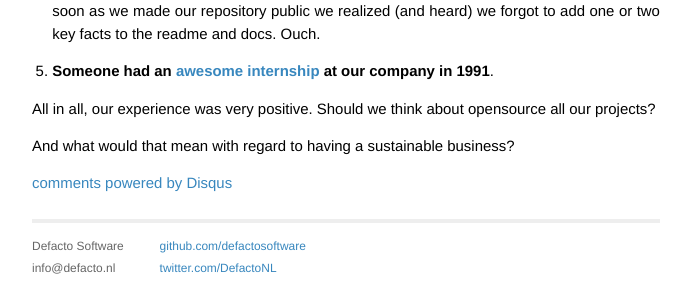
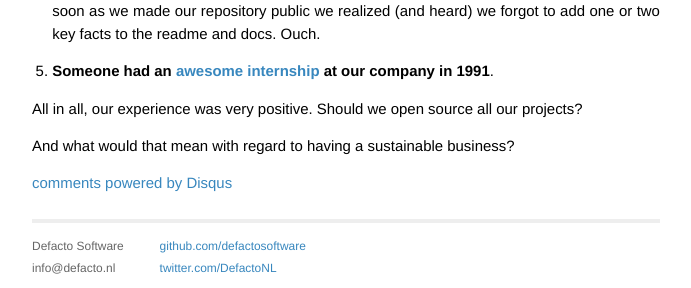
Before and after one commit to DefactoSoftware/devblog, a Jekyll site: the page built from _posts/2014-08-11-what-we-learned-from-opensourcing-our-pet-project.markdown, in a window 1280 px wide. Shown: the part 1490-1778 px from the top of the page, without its empty margins (294-985 px from the left). Built offline with Jekyll 4.4.1, drawn with Linux system fonts in a browser that asks for light colours; Markdown is read by kramdown in place of the engine named in the settings; comment, search, counter and statistics services are not loaded.

Commit message:
Update 2014-08-11-what-we-learned-from-opensourcing-our-pet-project.markdown

```diff
--- a/_posts/2014-08-11-what-we-learned-from-opensourcing-our-pet-project.markdown
+++ b/_posts/2014-08-11-what-we-learned-from-opensourcing-our-pet-project.markdown
@@ -34,6 +34,6 @@ After using Hours internally for a while, we decided it would be cool to clean i
 
 5. __Someone had an [awesome internship]({{ site.url }}/images/intern.png) at our company in 1991__.
 
-All in all, our experience was very positive. Should we think about opensource all our projects?
+All in all, our experience was very positive. Should we open source all our projects?
 
 And what would that mean with regard to having a sustainable business?
```
